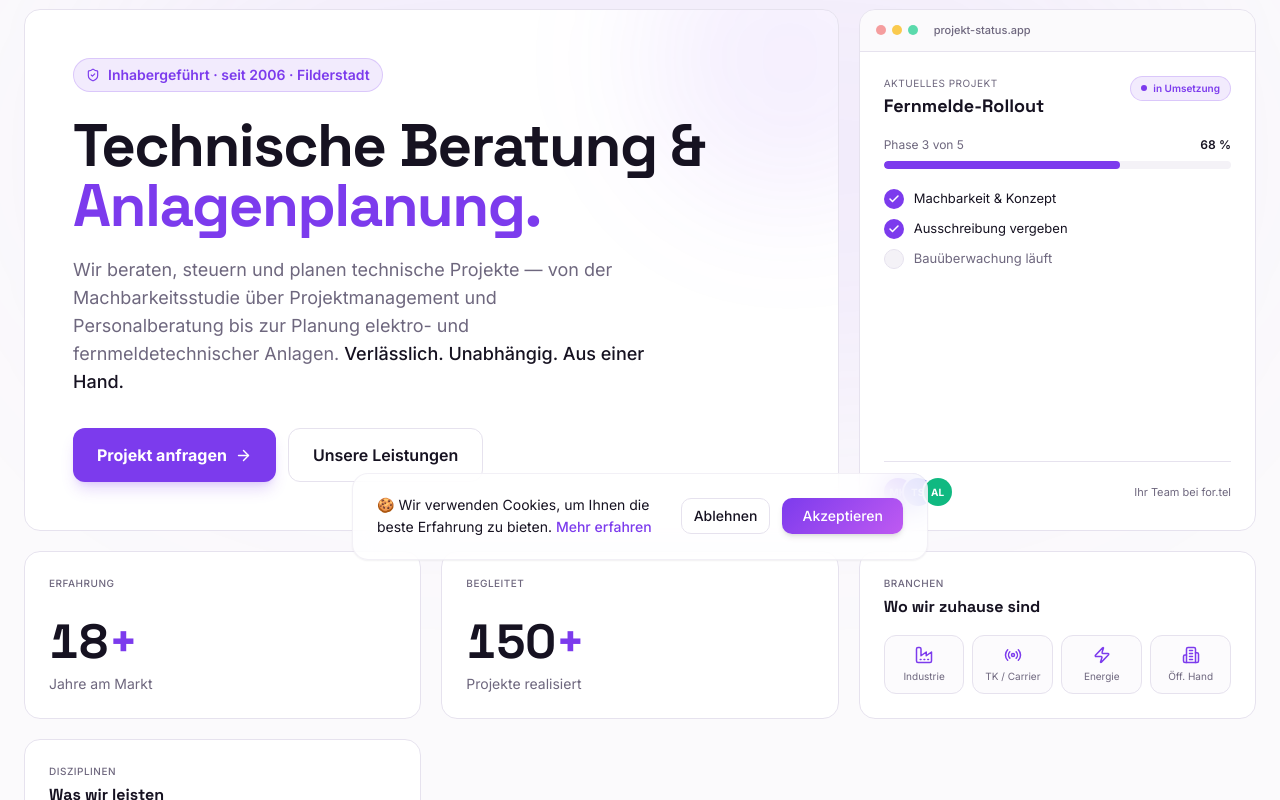
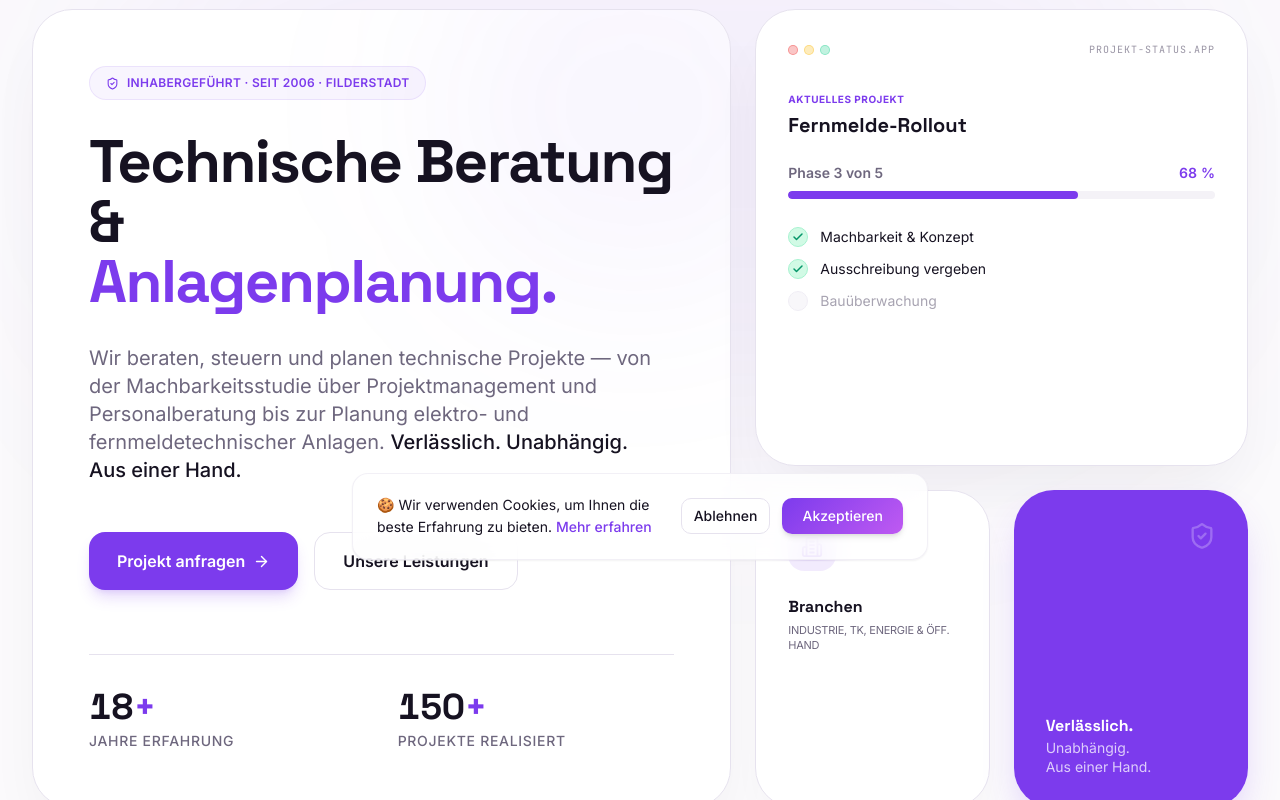
Before and after one commit to dvvvvv411/fortel, a React (Vite) app: page / in a window 1280 px wide. Shown: the part 220-1020 px from the top of the page. Built offline with nearby package versions, Linux system fonts and the light colour scheme; the HTML template or start-up script is replaced by a standard one.

Commit message:
Changes
Co-authored-by: dvvvvv411 <212236081+dvvvvv411@users.noreply.github.com>

```diff
--- a/src/components/landing-v2/HeroBento.tsx
+++ b/src/components/landing-v2/HeroBento.tsx
@@ -1,121 +1,121 @@
 import { Link } from 'react-router-dom';
-import { ArrowRight, ShieldCheck, Check, Factory, Radio, Zap, Building2, Lightbulb, ClipboardList, Users, Cable } from 'lucide-react';
+import { ArrowRight, Check, Building2, ShieldCheck } from 'lucide-react';
 
 const HeroBento = () => {
   return (
-    <section className="relative w-full flex items-center justify-center bg-muted/40 pt-24 sm:pt-28 pb-20 px-4 sm:px-6 overflow-hidden">
-      {/* ambient glow */}
-      <div className="absolute top-0 left-1/2 -translate-x-1/2 w-[1100px] h-[520px] rounded-full bg-primary/[0.07] blur-[120px] pointer-events-none" />
+    <section className="relative w-full flex items-center justify-center bg-muted/40 pt-24 sm:pt-28 pb-16 px-4 sm:px-6 md:px-8 overflow-hidden">
+      <div className="absolute top-0 left-1/2 -translate-x-1/2 w-[1100px] h-[520px] rounded-full bg-primary/[0.06] blur-[120px] pointer-events-none" />
 
-      <div className="relative max-w-7xl w-full grid grid-cols-12 gap-4 sm:gap-5 auto-rows-auto">
-        {/* ───── HEADLINE BLOCK ───── */}
-        <div className="hero-animate hero-animate-1 col-span-12 lg:col-span-8 lg:row-span-2 relative rounded-2xl border border-border bg-background p-8 sm:p-10 lg:p-12 flex flex-col justify-between overflow-hidden">
-          <div className="absolute -top-24 -right-24 w-72 h-72 rounded-full bg-primary/[0.08] blur-3xl pointer-events-none" />
+      <div className="relative max-w-7xl w-full grid grid-cols-12 gap-5 lg:gap-6">
+        {/* ───── LEFT: MAIN CONTENT CARD ───── */}
+        <div className="hero-animate hero-animate-1 col-span-12 lg:col-span-7 bg-background rounded-[2.5rem] p-8 md:p-12 lg:p-14 shadow-[0_32px_64px_-16px_rgba(0,0,0,0.06)] border border-border flex flex-col justify-between relative overflow-hidden group">
+          <div className="absolute -top-24 -right-24 w-96 h-96 bg-primary/[0.05] blur-[100px] rounded-full group-hover:bg-primary/10 transition-colors duration-700" />
 
           <div className="relative">
-            <div className="inline-flex items-center gap-2 px-3 py-1.5 rounded-full bg-primary/10 text-primary text-sm font-semibold border border-primary/20">
-              <ShieldCheck size={14} />
+            <div className="inline-flex items-center gap-2 px-4 py-2 bg-primary/5 border border-primary/10 rounded-full mb-8">
+              <ShieldCheck size={13} className="text-primary" />
+              <span className="text-primary text-xs font-semibold tracking-wide uppercase">
                 Inhabergeführt · seit 2006 · Filderstadt
+              </span>
             </div>
 
-            <h1 className="mt-6 font-display text-[2.25rem] sm:text-5xl lg:text-[3.75rem] font-extrabold text-foreground tracking-tight leading-[1.04]">
+            <h1 className="font-display text-[2.25rem] sm:text-5xl lg:text-6xl font-extrabold text-foreground tracking-tight leading-[1.08] mb-8">
               Technische Beratung &amp;
               <br />
               <span className="text-primary">Anlagenplanung.</span>
             </h1>
 
-            <p className="mt-5 text-base sm:text-lg text-muted-foreground max-w-xl leading-relaxed">
+            <p className="text-lg md:text-xl text-muted-foreground leading-relaxed max-w-xl mb-10 lg:mb-12">
               Wir beraten, steuern und planen technische Projekte — von der Machbarkeitsstudie
               über Projektmanagement und Personalberatung bis zur Planung elektro- und
               fernmeldetechnischer Anlagen.{' '}
               <span className="text-foreground font-medium">Verlässlich. Unabhängig. Aus einer Hand.</span>
             </p>
-          </div>
 
-          <div className="relative flex flex-wrap gap-3 pt-8">
+            <div className="flex flex-wrap gap-3 sm:gap-4">
               <Link
                 to="/kontakt"
-              className="group inline-flex items-center gap-2 px-6 py-3.5 bg-primary text-primary-foreground font-bold rounded-xl hover:bg-primary/90 transition-all shadow-lg shadow-primary/20"
+                className="group/btn inline-flex items-center gap-2 px-7 py-4 bg-primary text-primary-foreground font-semibold rounded-2xl transition-all shadow-lg shadow-primary/20 hover:bg-primary/90 hover:-translate-y-0.5"
               >
                 Projekt anfragen
-              <ArrowRight size={17} className="transition-transform group-hover:translate-x-1" />
+                <ArrowRight size={17} className="transition-transform group-hover/btn:translate-x-1" />
               </Link>
               <Link
                 to="/leistungen"
-              className="inline-flex items-center px-6 py-3.5 bg-background text-foreground font-semibold rounded-xl border border-border hover:bg-muted transition-all"
+                className="inline-flex items-center px-7 py-4 bg-background text-foreground border border-border font-semibold rounded-2xl hover:border-primary/40 hover:bg-muted transition-all"
               >
                 Unsere Leistungen
               </Link>
             </div>
           </div>
 
-        {/* ───── STAT TILE 1 ───── */}
-        <div className="hero-animate hero-animate-2 col-span-6 lg:col-span-4 rounded-2xl border border-border bg-background p-5 sm:p-6 flex flex-col justify-between min-h-[120px]">
-          <p className="text-[10px] text-muted-foreground uppercase tracking-wider font-medium">Erfahrung</p>
+          <div className="relative mt-12 lg:mt-16 grid grid-cols-2 gap-8 border-t border-border pt-8">
             <div>
-            <p className="font-display text-4xl sm:text-5xl font-extrabold text-foreground tabular-nums leading-none">
+              <div className="font-display text-3xl sm:text-4xl font-extrabold text-foreground tabular-nums">
                 18<span className="text-primary">+</span>
-            </p>
-            <p className="text-xs sm:text-sm text-muted-foreground mt-2">Jahre am Markt</p>
+              </div>
+              <div className="text-xs sm:text-sm text-muted-foreground font-medium uppercase tracking-wider mt-1">
+                Jahre Erfahrung
+              </div>
+            </div>
+            <div>
+              <div className="font-display text-3xl sm:text-4xl font-extrabold text-foreground tabular-nums">
+                150<span className="text-primary">+</span>
+              </div>
+              <div className="text-xs sm:text-sm text-muted-foreground font-medium uppercase tracking-wider mt-1">
+                Projekte realisiert
+              </div>
+            </div>
           </div>
         </div>
 
-        {/* ───── STAT TILE 2 ───── */}
-        <div className="hero-animate hero-animate-2 col-span-6 lg:col-span-4 rounded-2xl border border-border bg-background p-5 sm:p-6 flex flex-col justify-between min-h-[120px]">
-          <p className="text-[10px] text-muted-foreground uppercase tracking-wider font-medium">Begleitet</p>
-          <div>
-            <p className="font-display text-4xl sm:text-5xl font-extrabold text-foreground tabular-nums leading-none">
-              150<span className="text-primary">+</span>
-            </p>
-            <p className="text-xs sm:text-sm text-muted-foreground mt-2">Projekte realisiert</p>
+        {/* ───── RIGHT: VISUAL COLUMN ───── */}
+        <div className="col-span-12 lg:col-span-5 grid grid-rows-[auto_auto] gap-5 lg:gap-6">
+          {/* Project status mockup */}
+          <div className="hero-animate hero-animate-2 bg-background rounded-[2.5rem] shadow-[0_32px_64px_-16px_rgba(0,0,0,0.06)] border border-border overflow-hidden relative p-7 sm:p-8">
+            <div className="flex items-center justify-between mb-7">
+              <div className="flex gap-1.5">
+                <div className="w-2.5 h-2.5 rounded-full bg-destructive/30 border border-destructive/40" />
+                <div className="w-2.5 h-2.5 rounded-full bg-amber-400/30 border border-amber-400/40" />
+                <div className="w-2.5 h-2.5 rounded-full bg-emerald-400/30 border border-emerald-400/40" />
+              </div>
+              <div className="text-[10px] font-mono text-muted-foreground/70 tracking-widest uppercase">
+                projekt-status.app
               </div>
             </div>
 
-        {/* ───── PROJEKT-STATUS-KARTE ───── */}
-        <div className="hero-animate hero-animate-3 col-span-12 lg:col-span-4 lg:row-span-2 lg:col-start-9 lg:row-start-1 rounded-2xl border border-border bg-background overflow-hidden flex flex-col">
-          <div className="flex items-center gap-2 px-4 py-3 border-b border-border bg-muted/40">
-            <div className="flex items-center gap-1.5">
-              <div className="w-2.5 h-2.5 rounded-full bg-destructive/50" />
-              <div className="w-2.5 h-2.5 rounded-full bg-amber-400/80" />
-              <div className="w-2.5 h-2.5 rounded-full bg-emerald-400/80" />
-            </div>
-            <span className="ml-2 text-[11px] font-medium text-muted-foreground">projekt-status.app</span>
-          </div>
-
-          <div className="p-5 sm:p-6 space-y-5 flex-1 flex flex-col">
-            <div className="flex items-start justify-between gap-3">
+            <div className="space-y-6">
               <div>
-                <p className="text-[10px] text-muted-foreground uppercase tracking-wider mb-1">Aktuelles Projekt</p>
-                <h3 className="font-display text-lg font-bold text-foreground leading-tight">
+                <span className="text-[10px] font-bold text-primary uppercase tracking-wider">
+                  Aktuelles Projekt
+                </span>
+                <h3 className="font-display text-xl font-bold text-foreground mt-0.5">
                   Fernmelde-Rollout
                 </h3>
               </div>
-              <span className="shrink-0 inline-flex items-center gap-1.5 px-2.5 py-1 rounded-full bg-primary/10 text-primary text-[10px] font-semibold border border-primary/20">
-                <span className="h-1.5 w-1.5 rounded-full bg-primary" />
-                in Umsetzung
-              </span>
-            </div>
 
               <div className="space-y-2">
-              <div className="flex items-center justify-between text-xs">
+                <div className="flex justify-between text-sm font-semibold">
                   <span className="text-muted-foreground">Phase 3 von 5</span>
-                <span className="font-semibold text-foreground tabular-nums">68 %</span>
+                  <span className="text-primary tabular-nums">68 %</span>
                 </div>
-              <div className="h-2 w-full rounded-full bg-muted overflow-hidden">
-                <div className="h-full rounded-full bg-primary" style={{ width: '68%' }} />
+                <div className="h-2 w-full bg-muted rounded-full overflow-hidden">
+                  <div className="h-full bg-primary rounded-full transition-all duration-1000 ease-out" style={{ width: '68%' }} />
                 </div>
               </div>
 
-            <div className="space-y-2.5 flex-1">
+              <div className="space-y-3 pt-1">
                 {[
                   { label: 'Machbarkeit & Konzept', done: true },
                   { label: 'Ausschreibung vergeben', done: true },
-                { label: 'Bauüberwachung läuft', done: false },
+                  { label: 'Bauüberwachung', done: false },
                 ].map((m) => (
-                <div key={m.label} className="flex items-center gap-2.5 text-[13px]">
+                  <div key={m.label} className={`flex items-center gap-3 text-sm ${m.done ? '' : 'opacity-60'}`}>
                     <div
                       className={`w-5 h-5 rounded-full flex items-center justify-center shrink-0 ${
-                      m.done ? 'bg-primary text-primary-foreground' : 'bg-muted border border-border'
+                        m.done
+                          ? 'bg-emerald-100 border border-emerald-200 text-emerald-600'
+                          : 'bg-muted border border-border'
                       }`}
                     >
                       {m.done && <Check size={12} strokeWidth={3} />}
@@ -124,68 +124,32 @@ const HeroBento = () => {
                   </div>
                 ))}
               </div>
-
-            <div className="flex items-center justify-between pt-4 border-t border-border">
-              <div className="flex -space-x-2">
-                {[
-                  { i: 'MK', c: 'bg-primary' },
-                  { i: 'TS', c: 'bg-indigo-500' },
-                  { i: 'AL', c: 'bg-emerald-500' },
-                ].map((a) => (
-                  <div
-                    key={a.i}
-                    className={`w-7 h-7 rounded-full ${a.c} text-white text-[10px] font-bold flex items-center justify-center ring-2 ring-background`}
-                  >
-                    {a.i}
-                  </div>
-                ))}
-              </div>
-              <span className="text-[11px] text-muted-foreground">Ihr Team bei for.tel</span>
-            </div>
             </div>
           </div>
 
-        {/* ───── BRANCHEN-KACHEL ───── */}
-        <div className="hero-animate hero-animate-4 col-span-12 sm:col-span-6 lg:col-span-4 rounded-2xl border border-border bg-background p-5 sm:p-6">
-          <p className="text-[10px] text-muted-foreground uppercase tracking-wider font-medium">Branchen</p>
-          <p className="font-display text-base font-bold text-foreground mt-1">Wo wir zuhause sind</p>
-          <div className="mt-4 grid grid-cols-4 gap-2">
-            {[
-              { Icon: Factory, label: 'Industrie' },
-              { Icon: Radio, label: 'TK / Carrier' },
-              { Icon: Zap, label: 'Energie' },
-              { Icon: Building2, label: 'Öff. Hand' },
-            ].map(({ Icon, label }) => (
-              <div
-                key={label}
-                className="flex flex-col items-center gap-1.5 rounded-lg border border-border bg-muted/30 py-2.5 hover:border-primary/40 hover:bg-primary/[0.04] transition-colors"
-              >
-                <Icon size={18} className="text-primary" />
-                <span className="text-[10px] text-muted-foreground text-center leading-tight">{label}</span>
+          {/* Two smaller info tiles */}
+          <div className="grid grid-cols-2 gap-5 lg:gap-6">
+            <div className="hero-animate hero-animate-3 bg-background rounded-[2.5rem] p-6 sm:p-8 border border-border shadow-[0_20px_40px_-12px_rgba(0,0,0,0.04)] hover:shadow-xl transition-shadow group flex flex-col">
+              <div className="w-12 h-12 rounded-2xl bg-primary/10 flex items-center justify-center mb-6 group-hover:bg-primary transition-colors">
+                <Building2 size={22} className="text-primary group-hover:text-primary-foreground transition-colors" />
               </div>
-            ))}
+              <div className="font-display font-bold text-foreground">Branchen</div>
+              <div className="text-[11px] text-muted-foreground mt-1 uppercase tracking-tight leading-snug">
+                Industrie, TK, Energie &amp; Öff. Hand
               </div>
             </div>
 
-        {/* ───── DISZIPLINEN-KACHEL ───── */}
-        <div className="hero-animate hero-animate-5 col-span-12 sm:col-span-6 lg:col-span-4 rounded-2xl border border-border bg-background p-5 sm:p-6">
-          <p className="text-[10px] text-muted-foreground uppercase tracking-wider font-medium">Disziplinen</p>
-          <p className="font-display text-base font-bold text-foreground mt-1">Was wir leisten</p>
-          <div className="mt-4 grid grid-cols-2 gap-2">
-            {[
-              { Icon: Lightbulb, label: 'Beratung' },
-              { Icon: ClipboardList, label: 'Projektmgmt.' },
-              { Icon: Users, label: 'Personal' },
-              { Icon: Cable, label: 'Anlagenplanung' },
-            ].map(({ Icon, label }) => (
-              <div
-                key={label}
-                className="flex items-center gap-2 rounded-lg border border-border bg-muted/30 px-3 py-2.5 hover:border-primary/40 hover:bg-primary/[0.04] transition-colors"
-              >
-                <Icon size={16} className="text-primary shrink-0" />
-                <span className="text-[12px] text-foreground font-medium leading-tight">{label}</span>
+            <div className="hero-animate hero-animate-4 bg-primary rounded-[2.5rem] p-6 sm:p-8 shadow-[0_20px_40px_-12px_hsl(var(--primary)/0.3)] flex flex-col justify-end relative overflow-hidden">
+              <div className="absolute top-0 right-0 p-6 sm:p-8">
+                <ShieldCheck size={28} className="text-primary-foreground/25" />
               </div>
-            ))}
+              <div className="font-display font-bold text-primary-foreground">Verlässlich.</div>
+              <div className="text-primary-foreground/75 text-sm leading-snug">
+                Unabhängig.
+                <br />
+                Aus einer Hand.
+              </div>
+            </div>
           </div>
         </div>
       </div>
```
Also changed, not shown: .lovable/plan.md. Lines whose indentation alone changed are shown as unchanged.
